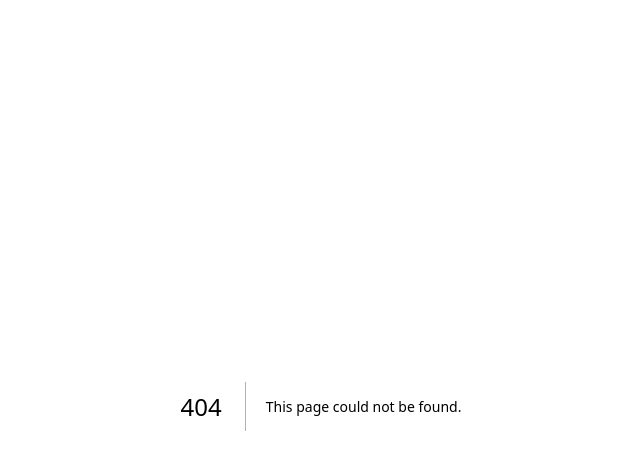
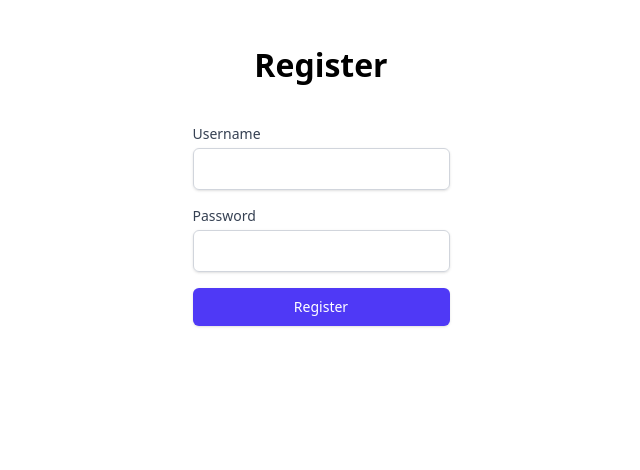
Before and after one commit to W0lffe/bookhaven, a Next.js app: page /register in a window 1280 px wide. Before the commit this address had no page. Shown: the top 470 px of the page, without its empty margins (319-959 px from the left). Built offline with nearby package versions, Linux system fonts and the light colour scheme.

Commit message:
Added a new view, created new component, added dependency and updated README

```diff
--- a/package.json
+++ b/package.json
@@ -14,7 +14,8 @@
     "mongodb": "^7.6.0",
     "next": "16.3.6",
     "react": "19.2.8",
-    "react-dom": "19.2.8"
+    "react-dom": "19.2.8",
+    "react-hot-toast": "^2.6.1"
   },
   "devDependencies": {
     "@tailwindcss/postcss": "^4",
--- a/src/app/components/NavButton/NavButton.jsx
+++ b/src/app/components/NavButton/NavButton.jsx
@@ -4,16 +4,16 @@ export default function NavButton({ path, text, icon }) {
 
     if(icon === false) {
         return (
-            <button className="flex flex-row gap-1 border p-2 h-fit w-fit rounded-2xl">
-                <Link href={path}>{text}</Link>
-            </button>
+            <Link href={path} className="flex flex-row gap-1 border p-2 h-fit w-fit rounded-2xl">
+                {text}
+            </Link>
         )
     }
 
     return (
-        <button className="flex flex-row gap-1 border rounded-2xl p-1 h-[35px] items-center max-w-[30px] overflow-hidden hover:max-w-30 hover:p-2 transition-all duration-300 ">
+        <Link href={path} className="flex flex-row gap-1 border rounded-2xl p-1 h-[35px] items-center max-w-[30px] overflow-hidden hover:max-w-30 hover:p-2 transition-all duration-300 ">
             <Image src={icon === null ? "/arrowBack.svg" : icon} width={30} height={15} alt={`Icon for ${text}`} />
-            <Link href={path}>{text}</Link>
-        </button>
+            <label>{text}</label>
+        </Link>
     )
 }
--- /dev/null
+++ b/src/app/components/UserInput/UserInput.jsx
@@ -0,0 +1,29 @@
+/**
+ * A reusable input component that provides a label and a styled input field.
+ *
+ * @param {Object} props - The component props.
+ * @param {string} props.type - The type of input (e.g., "text", "password").
+ * @param {string} props.stateValue - The current value of the input.
+ * @param {Function} props.setState - Function to update the state value.
+ * @param {string} props.label - The label text to display above the input.
+ *
+ * @returns {JSX.Element} The rendered input component.
+ */
+export default function UserInput({ type, stateValue, setState, label }) {
+
+  return (
+    <div className="mb-4">
+      <label htmlFor={type} className="block text-sm font-medium text-gray-700">
+        {label}
+      </label>
+      <input
+        type={type}
+        id={type}
+        value={stateValue}
+        onChange={(e) => setState(e.target.value)}
+        className="mt-1 block w-full px-3 py-2 border border-gray-300 rounded-md shadow-sm focus:outline-none focus:ring-indigo-500 focus:border-indigo-500"
+        required
+      />
+    </div>
+  );
+}
--- a/src/app/layout.js
+++ b/src/app/layout.js
@@ -1,6 +1,7 @@
 import { Geist, Geist_Mono } from "next/font/google";
 import "./globals.css";
 import AppLayout from "./components/AppLayout/AppLayout";
+import { Toaster } from 'react-hot-toast';
 
 const geistSans = Geist({
   variable: "--font-geist-sans",
@@ -27,6 +28,7 @@ export default function RootLayout({ children }) {
         <AppLayout>
            {children}
         </AppLayout>
+        <Toaster />
       </body>
     </html>
   );
--- /dev/null
+++ b/src/app/register/page.js
@@ -0,0 +1,96 @@
+"use client";
+import { useState } from "react";
+import UserInput from "../components/UserInput/UserInput";
+import { toast } from "react-hot-toast";
+import NavButton from "../components/NavButton/NavButton";
+
+/**
+ * Register component handles user registration and displays a success message
+ * with a recovery code upon successful sign-up.
+ *
+ * @returns {JSX.Element} The rendered registration page or success view.
+ */
+export default function Register() {
+  const [username, setUsername] = useState("");
+  const [password, setPassword] = useState("");
+  const [success, setSuccess] = useState(false);
+
+  /**
+   * Handles the form submission for user registration.
+   * Sends a POST request to the registration API and updates the success state.
+   *
+   * @param {React.FormEvent} e - The form submission event.
+   */
+  const handleSubmit = async (e) => {
+    e.preventDefault();
+
+    try {
+      const response = await fetch("/api/auth/register", {
+        method: "POST",
+        headers: {
+          "Content-Type": "application/json",
+        },
+        body: JSON.stringify({ username, password })
+      });
+
+      const data = await response.json();
+      console.log("Response from backend:", data);
+
+      if (response.ok) {
+        // Update success state with the recovery code received from the backend
+        setSuccess(data.recovery);
+        toast.success(data.message);
+        // You can add redirect or additional logic here
+      } else {
+        toast.error(data.message);
+      }
+    } catch (error) {
+      //console.error("Error during registration:", error);
+      toast.error("An error occurred during registration.");
+    }
+  };
+
+  // Conditional rendering: Show the success state if the registration was successful
+  if(success){
+    return(
+       <div className="flex flex-col mt-10 items-center justify-center text-center">
+          <h1 className="text-2xl font-bold mb-4">Welcome to BookHaven!</h1>
+          <p className="mb-4">Here is your account's <strong>recovery code</strong>. Please store this code in case you lose your password, so you are able to recover your account.</p>
+          <fieldset className="border">
+            <legend>Recovery Code</legend>
+            <p className="text-xl font-bold">{success}</p>
+          </fieldset>
+          <div className="mt-6">
+            <NavButton {...{path: "/", text:"Go To Home", icon: false}}/>
+          </div>
+        </div>
+    )
+  }
+
+  // Default view: Render the registration form
+  return (
+    <div className="flex h-[calc(100vh-16px)] flex-col items-center mt-10 gap-10">
+      <h1 className="text-3xl font-bold text-center">Register</h1>
+      <form onSubmit={handleSubmit}>
+        <UserInput
+          type="text"
+          stateValue={username}
+          setState={setUsername}
+          label="Username"
+        />
+        <UserInput
+          type="password"
+          stateValue={password}
+          setState={setPassword}
+          label="Password"
+        />
+        <button
+          type="submit"
+          className="w-full flex justify-center py-2 px-4 border border-transparent rounded-md shadow-sm text-sm font-medium text-white bg-indigo-600 hover:bg-indigo-700 focus:outline-none focus:ring-2 focus:ring-offset-2 focus:ring-indigo-500"
+        >
+          Register
+        </button>
+      </form>
+    </div>
+  );
+}
```
Also changed, not shown: src/app/page.js (line endings or trailing spaces), 2 other files (tests, documents, lock files or other folders).
